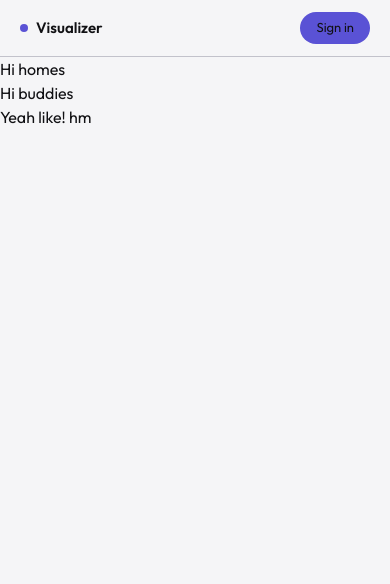
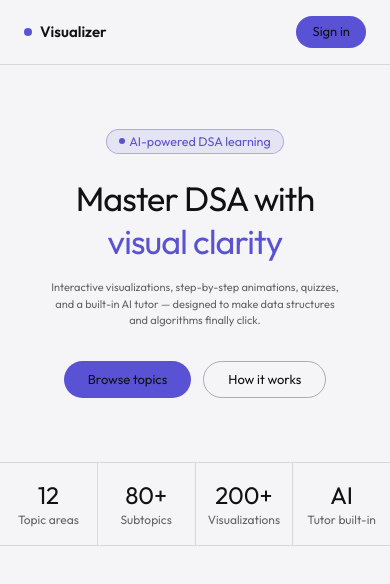
Before and after one commit to rimsha-shoukat/visualizer, a Next.js app: page / in a window 390 px wide. Shown: the top 584 px of the page. Built offline with nearby package versions, Linux system fonts and the light colour scheme.

Commit message:
fully responsive landing component added

```diff
--- a/src/app/globals.css
+++ b/src/app/globals.css
@@ -7,14 +7,14 @@
   --bg: #f5f5f7;
   --accent: #5a52d5;
   --text: #111114;
-  --muted: #9090a0;
+  --muted: #656565;
 }
 
 .dark {
   --bg: #0d0d10;
   --accent: #7c6ff7;
   --text: #f4f3f3;
-  --muted: #888888;
+  --muted: #8d8d8d;
 }
 
 @theme inline {
--- a/src/app/page.tsx
+++ b/src/app/page.tsx
@@ -1,15 +1,18 @@
+import Navbar from "@/components/navbar";
 import Landing from "@/components/landing";
-import Topics from "@/components/topics";
-import Navbar from "@/components/navbar";
-import Footer from "@/components/footer";
+// import Topics from "@/components/topics";
+// import Footer from "@/components/footer";
+
+// import ToggleTheme from "@/components/theme-toggle";
 
 export default function Home() {
   return (
     <section className="w-full h-auto">
       <Navbar />
       <Landing />
-      <Topics />
-      <Footer />
+      {/* <Topics /> */}
+      {/* <Footer /> */}
+      {/* <ToggleTheme /> */}
     </section>
   );
 }
--- a/src/components/landing.tsx
+++ b/src/components/landing.tsx
@@ -1,7 +1,49 @@
-export default function Landing(){
-    return(
-        <>
-         <h1>Hi homes</h1>
-        </>
-    )
+export default function Landing() {
+  return (
+    <>
+      <section className="flex flex-col items-center justify-center">
+        <main className="w-72 min-[450px]:w-106 my-16 flex flex-col items-center justify-center gap-4">
+          <button className="flex flex-row items-center justify-center gap-1 text-accent bg-accent/10 border border-accent/40 rounded-full px-3 py-[0.15rem]">
+            <div className="w-1.5 h-1.5 bg-accent rounded-full"></div>
+            <p className="text-[12.5px]">AI-powered DSA learning</p>
+          </button>
+          <h1 className="text-center text-[34px] leading-tight tracking-tight mt-2">
+            Master DSA with <br />
+            <span className="text-accent">visual clarity</span>
+          </h1>
+          <p className="text-center text-muted text-[11px] min-[450px]:text-[14.5px]">
+            Interactive visualizations, step-by-step animations, quizzes, and a
+            built-in AI tutor — designed to make data structures and algorithms
+            finally click.
+          </p>
+          <div className="flex flex-row gap-3 text-[13px] mt-4">
+            <button className="px-6 py-2 rounded-full bg-accent">
+              Browse topics
+            </button>
+            <button className="px-6 py-2 rounded-full border border-muted/50">
+              How it works
+            </button>
+          </div>
+        </main>
+        <footer className="w-full flex flex-row items-center justify-center gap-0">
+          <div className="flex-1 flex flex-col items-center justify-center gap-0 border-y border-muted/20 py-4">
+            <h1 className="text-2xl">12</h1>
+            <p className="text-muted text-[12px]">Topic areas</p>
+          </div>
+          <div className="flex-1 flex flex-col items-center justify-center gap-0 border border-muted/20 py-4">
+            <h1 className="text-2xl">80+</h1>
+            <p className="text-muted text-[12px]">Subtopics</p>
+          </div>
+          <div className="flex-1 flex flex-col items-center justify-center gap-0 border-y border-r border-muted/20 py-4">
+            <h1 className="text-2xl">200+</h1>
+            <p className="text-muted text-[12px]">Visualizations</p>
+          </div>
+          <div className="flex-1 flex flex-col items-center justify-center gap-0 border-y border-muted/20 py-4">
+            <h1 className="text-2xl">AI</h1>
+            <p className="text-muted text-[12px]">Tutor built-in</p>
+          </div>
+        </footer>
+      </section>
+    </>
+  );
 }
--- a/src/components/navbar.tsx
+++ b/src/components/navbar.tsx
@@ -1,7 +1,7 @@
 export default function Navbar() {
   return (
     <>
-      <nav className="flex flex-row items-center justify-between px-5 py-3 border-b border-muted/50">
+      <nav className="flex flex-row items-center justify-between px-6 py-4 border-b border-muted/20">
         <div className="flex flex-row items-center justify-center gap-2">
           <div className="w-2 h-2 bg-accent rounded-full"></div>
           <h1 className="text-[15px] font-semibold">Visualizer</h1>
```
